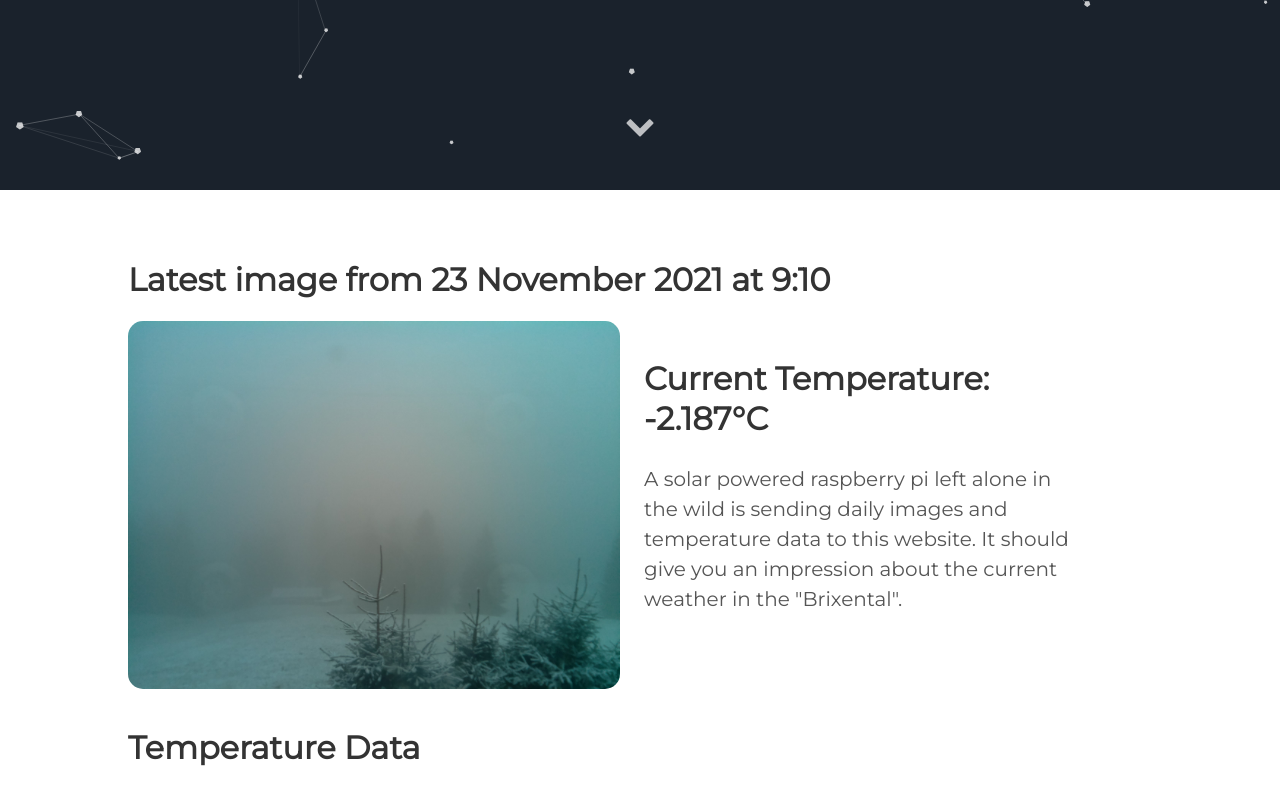
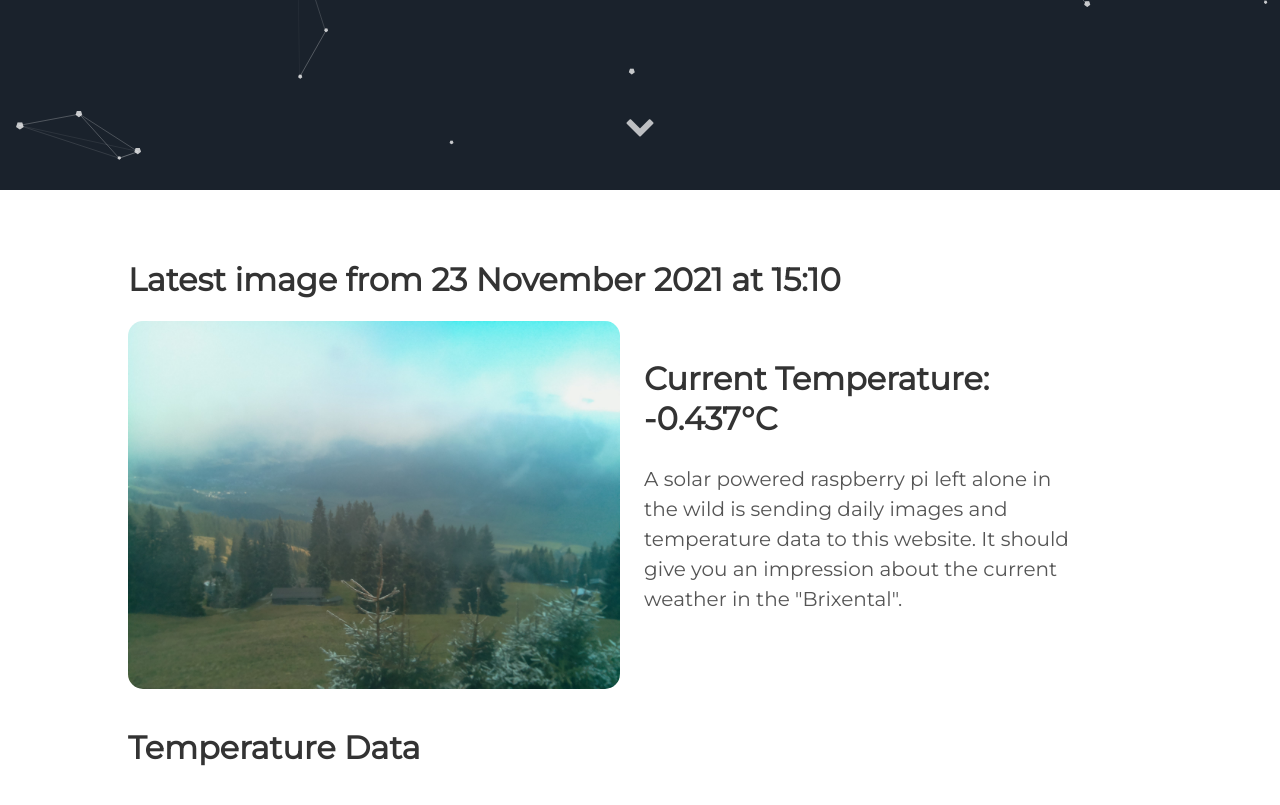
Before and after one commit to vektorious/vektorious.github.io, a Jekyll site: the page built from resources/huette.md, in a window 1280 px wide and 900 px high, scrolled down 710 px. Shown: the top 805 px of the window. Built offline with Jekyll 4.4.1, drawn with Linux system fonts in a browser that asks for light colours.

Commit message:
I'm a bot beep boop

```diff
--- a/resources/huette.md
+++ b/resources/huette.md
@@ -6,13 +6,13 @@ image: '/assets/img/'
 description: 'Live image from the Austrian alps'
 twitter_text: ' '
 ---
-## Latest image from 23 November 2021 at  9:10
+## Latest image from 23 November 2021 at 15:10
 <div class="huette">
   <div class="huette-image">
     <img src="{{ "/assets/img/huette.jpg" | prepend: site.baseurl }}">
   </div>
   <div class="huette-text">
-        <h2>Current Temperature: -2.187°C</h2>
+        <h2>Current Temperature: -0.437°C</h2>
         <p>A solar powered raspberry pi left alone in the wild is sending daily images and temperature data to this website. It should give you an impression about the current weather in the "Brixental".</p>
 
   </div>
```
Also changed, not shown: rpi-script/2021-11-23_150911.txt (renamed from rpi-script/2021-11-23_090909.txt, +5 -5 lines), rpi-script/huette.md (+2 -2 lines), assets/img/huette.jpg, assets/img/temp_plot.png, rpi-script/temp_plot.png, 1 other file.
